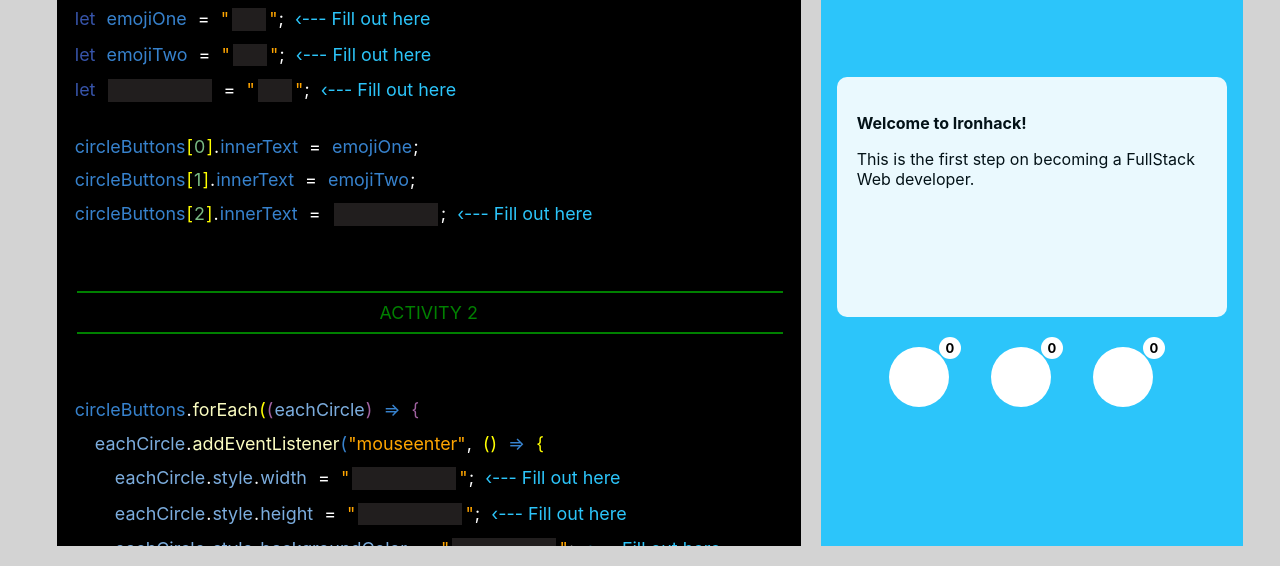
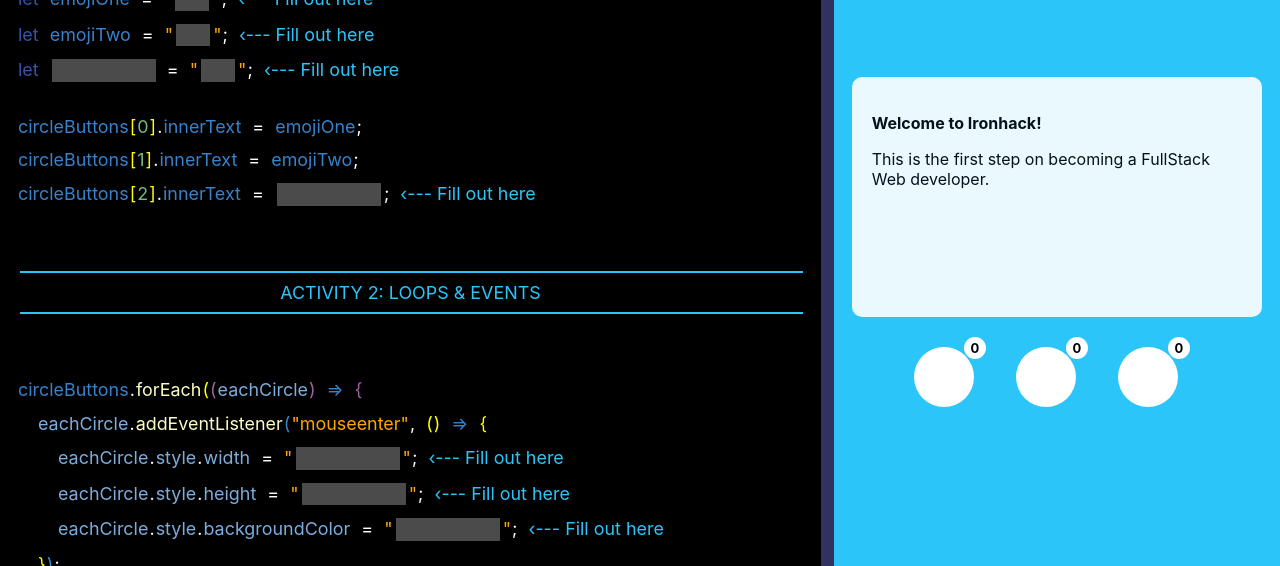
Before and after one commit to ironhack-edu/short-courses, a plain HTML site: page final-activity/activity-all.html in a window 1280 px wide. Shown: the part 234-800 px from the top of the page. Drawn offline with Linux system fonts and the light colour scheme; a script that the page names is missing.

Commit message:
update look and feel based on feedback

```diff
--- a/final-activity/activity-all.html
+++ b/final-activity/activity-all.html
@@ -12,7 +12,7 @@
       <!-- ***** ACTIVITY 1 ***** -->
       <div class="activity-title">
         <hr />
-        <span>ACTIVITY 1</span>
+        <span>ACTIVITY 1: VARIABLES</span>
         <hr />
       </div>
 
@@ -107,7 +107,7 @@
       <!-- ***** ACTIVITY 2 ***** -->
       <div class="activity-title">
         <hr />
-        <span>ACTIVITY 2</span>
+        <span>ACTIVITY 2: LOOPS &amp; EVENTS</span>
         <hr />
       </div>
 
@@ -193,7 +193,7 @@
       <!-- ***** ACTIVITY 3 ***** -->
       <div class="activity-title">
         <hr />
-        <span>ACTIVITY 3</span>
+        <span>ACTIVITY 3: SPECIAL EFFECTS</span>
         <hr />
       </div>
 
--- a/styles/styleFinal.css
+++ b/styles/styleFinal.css
@@ -18,13 +18,15 @@
   text-decoration: none;
   outline: none;
   color: white;
-  background-color: #2CC5FA;
+  background-color: #2cc5fa;
   border: none;
   border-radius: 15px;
   box-shadow: 0 9px #999;
 }
 
-#navigation button:hover {background-color: #50aece}
+#navigation button:hover {
+  background-color: #50aece
+}
 
 #instructions span {
   width: 300px;
@@ -36,11 +38,11 @@
 body {
   margin: 0;
   padding: 0;
-  background-color: lightgray;
+  background-color: #31325f;
   display: flex;
   flex-direction: row;
   align-items: center;
-  justify-content: center;
+  justify-content: space-between;
   height: 100vh;
   font-family: -apple-system, BlinkMacSystemFont, 'Segoe UI', Roboto, Oxygen, Ubuntu, Cantarell, 'Open Sans', 'Helvetica Neue', sans-serif;
   overflow: hidden;
@@ -53,10 +55,10 @@
   flex-direction: column;
   justify-content: start;
   background-color: black;
-  width: 55vw;
-  height: 95vh;
+  width: 63vw;
+  height: 100vh;
   padding: 0px 20px;
-  margin: 20px;
+  margin: 0 1vw 0 0;
   font-size: 1.4vw; /* depends on vw */
   overflow: auto;
 }
@@ -84,7 +86,7 @@
 }
 
 #code-box input {
-  background-color: rgb(33, 30, 30);
+  background-color: #4c4b4b;
   border: none;
   height: 1.6vw; /* depends on vw */
   font-size: 1.4vw; /* depends on vw */
@@ -101,55 +103,55 @@
 }
 
 .comment {
-  color: green
+  color: green;
 }
 
 .white {
-  color: white
+  color: white;
 }
 
 .darkblue {
-  color: rgb(55, 84, 170)
+  color: rgb(55, 84, 170);
 }
 
 .blue {
-  color: #3782CD
+  color: #3782cd;
 }
 
 .lightblue {
-  color: #7CADDE
+  color: #7cadde;
 }
 
 .white {
-  color: white
+  color: white;
 }
 
 .orange {
-  color: orange
+  color: orange;
 }
 
 .lightyellow {
-  color: rgb(251, 253, 193)
+  color: rgb(251, 253, 193);
 }
 
 .yellow {
-  color: yellow
+  color: yellow;
 }
 
 .purple {
-  color: rgb(160, 98, 160)
+  color: rgb(160, 98, 160);
 }
 
 .green {
-  color: rgb(121, 186, 132)
+  color: rgb(121, 186, 132);
 }
 
 .gray {
-  color: rgb(111, 111, 111)
+  color: rgb(111, 111, 111);
 }
 
 .ihblue {
-  color: #2CC5FA;
+  color: #2cc5fa;
 }
 
 .indented {
@@ -181,26 +183,26 @@
 }
 
 .activity-title {
-  color: green;
+  color: #2cc5fa;
   text-align: center;
   margin: 50px 0px;
 }
 
 .activity-title hr {
-  border: 1px solid green;
+  border: 1px solid;
   width: 100%;
 }
 
 /* OUTPUT BOX */
 
 #output-box {
-  height: 95vh;
-  width: 33vw;
+  height: 100vh;
+  width: 36vw;
   display: flex;
   flex-direction: column;
   justify-content: center;
   align-items: center;
-  background-color: #2CC5FA;
+  background-color: #2cc5fa;
 }
 
 /* output-content is for canvas purposes */
```
